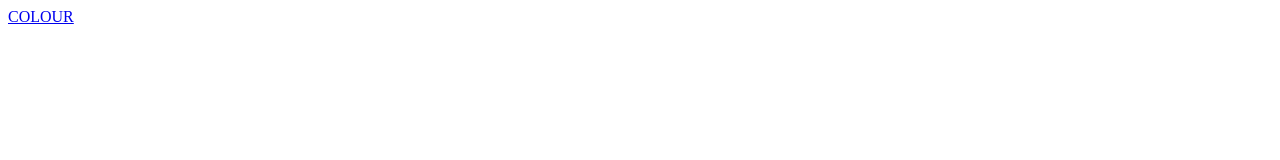
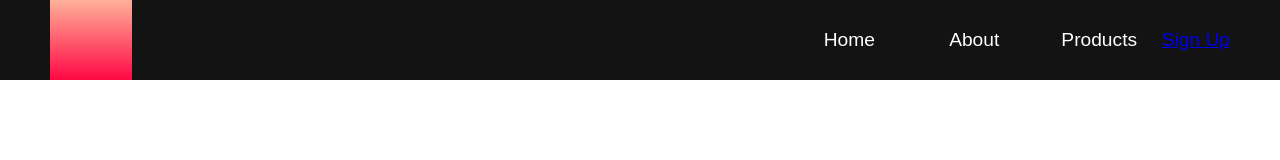
Before and after one commit to ZirakM/ZADRENALIN-Energy-Drink, a plain HTML site: page index.html in a window 1280 px wide. Drawn offline with Linux system fonts and the light colour scheme.

Commit message:
index.html

```diff
--- a/index.html
+++ b/index.html
@@ -12,8 +12,27 @@
     <nav class="navbar">
         <div class="navbar__container">
             <a href="#home" id="navbar__logo">COLOUR</a>
+            <div class="navbar__toggle" id="mobile-menu">
+                <span class="bar"></span>
+                <span class="bar"></span>
+                <span class="bar"></span>
+            </div>
+            <ul class="navbar__menu">
+                <li class="navbar__item">
+                    <a href="#home" class="navbar__links" id="home-page">Home</a>
+                </li>
+                <li class="navbar__item">
+                    <a href="#about" class="navbar__links" id="about-page">About</a>
+                </li>
+                <li class="navbar__item">
+                    <a href="#products" class="navbar__links" id="product-page">Products</a>
+                </li>
+                <li class="navbar__btn">
+                    <a href="#sign-up" class="button" id="signup">Sign Up</a>
+                </li>
+
+            </ul>
         </div>
     </nav>
-
 </body>
 </html>
--- a/styles.css
+++ b/styles.css
@@ -0,0 +1,65 @@
+* {
+    box-sizing: border-box;
+    margin: 0;
+    padding: 0;
+    font-family: 'Kumbh Sans', sans-serif;
+    scroll-behavior: smooth;
+}
+
+.navbar {
+    background: #131313;
+    height: 80px;
+    display: flex;
+    justify-content: center;
+    align-items: center;
+    font-size: 1.2rem;
+    position: sticky;
+    top: 0;
+    z-index: 999;
+}
+
+.navbar__container {
+    display: flex;
+    justify-content: space-between;
+    height: 80px;
+    z-index: 1;
+    width: 100%;
+    max-width: 1300px;
+    margin: 0 auto;
+    padding: 0 50px;
+}
+
+#navbar__logo {
+    background-color:  #ff8177;
+    background-image: linear-gradient(to top, #ff0844 0%, #ffb199 100%);
+    background-size: 100%
+    -webkit-background-clip: text;
+    -moz-background-clip: text;
+    -webkit-text-fill-color: transparent;
+    -moz-text-fill-color: transparent;
+    display: flex;
+    align-items: center;
+    cursor: pointer;
+    text-decoration: none;
+    font-size: 2rem:
+}
+
+.navbar__menu {
+    display: flex;
+    align-items: center;
+    list-style: none;
+}
+
+.navbar__item{
+    height: 80px;
+}
+
+.navbar__links {
+    color: #fff;
+    display: flex;
+    align-items: center;
+    justify-content: center;
+    width: 125px;
+    text-decoration: none;
+    height: 100%;
+}
```
